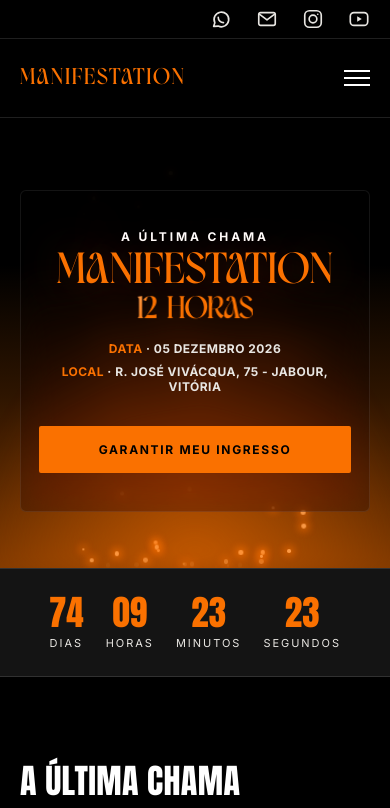
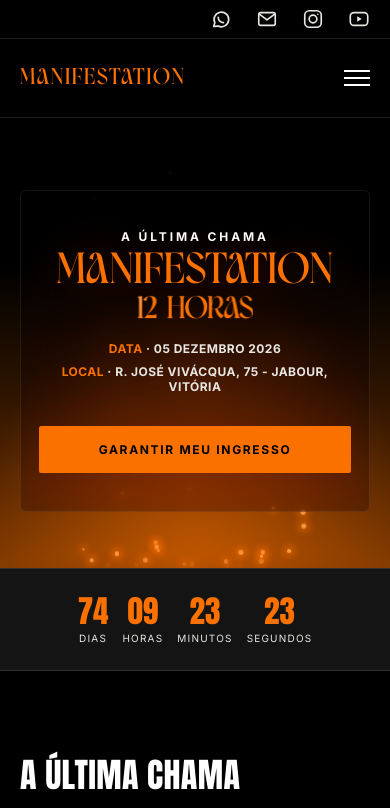
Before and after one commit to LuizGustavoLcv/ManifestationConference, a plain HTML site: page index.html in a window 390 px wide. Shown: the top 808 px of the page. Drawn offline with Linux system fonts and the light colour scheme.

Commit message:
Update style.css

```diff
--- a/css/style.css
+++ b/css/style.css
@@ -324,8 +324,8 @@ nav.menu a:hover{opacity:1; color:var(--orange);}
   background:var(--surface);
   padding:34px 0;
 }
-.countdown{ display:flex; justify-content:center; gap:clamp(20px,6vw,70px); flex-wrap:wrap; }
-.countdown .unit{text-align:center;}
+.countdown{ display:flex; justify-content:center; align-items:center; gap:clamp(14px,4vw,46px); flex-wrap:nowrap; }
+.countdown .unit{text-align:center; min-width:0;}
 .countdown .num{
   font-family:'Anton', sans-serif;
   font-size:clamp(34px,5vw,54px);
@@ -671,8 +671,9 @@ footer{background:var(--black); border-top:1px solid var(--line); padding:60px 0
   .hero-cta{flex-direction:column; width:100%;}
   .hero-cta .btn{width:100%;}
   .countdown-band{padding:26px 0;}
-  .countdown{gap:22px;}
-  .countdown .num{font-size:clamp(30px, 9vw, 40px);}
+.countdown{gap:14px;}
+.countdown .num{font-size:clamp(26px, 8vw, 34px);}
+.countdown .label{font-size:10px; letter-spacing:0.12em;}
   .eyebrow{font-size:11px; letter-spacing:0.22em;}
   .btn{padding:14px 24px; font-size:12px;}
   .ticket-card{padding:34px 22px;}
```
